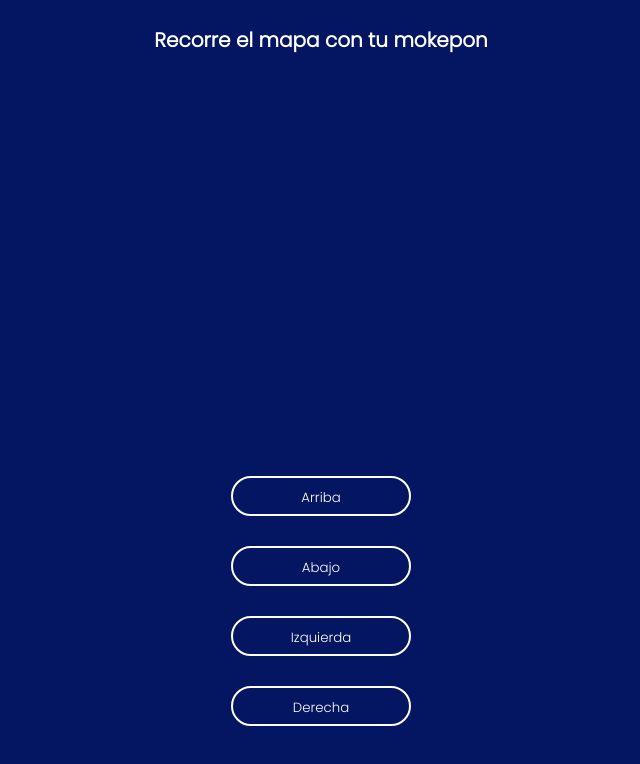
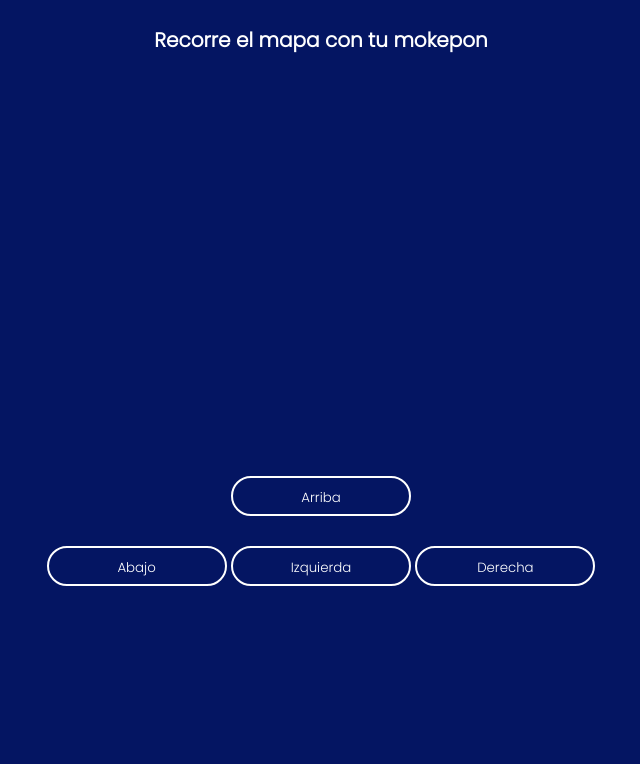
Before and after one commit to camilolam/basicProgramPlatzi, a plain HTML site: page programar/mokepon/mokepon.html in a window 1280 px wide. Both pictures are taken after a click on the button "Seleccionar". Shown: the whole page, without its empty margins (319-959 px from the left). Drawn offline with Linux system fonts and the light colour scheme.

Commit message:
Se organizar los botones

```diff
--- a/programar/mokepon/mokepon.html
+++ b/programar/mokepon/mokepon.html
@@ -22,9 +22,12 @@
             <h2 class="subtitulo">Recorre el mapa con tu mokepon</h2>
             <canvas id="mapa"></canvas>
             <button onmouseup="detenerMovimiento() " onmousedown = "moverArriba()"" class="boton-de-ataque">Arriba</button>
-            <button onmouseup="detenerMovimiento() " onmousedown = "moverAbajo()" class="boton-de-ataque">Abajo</button>
-            <button onmouseup="detenerMovimiento() " onmousedown = "moverIzquierda()" class="boton-de-ataque">Izquierda</button>
-            <button onmouseup="detenerMovimiento() " onmousedown = "moverDerecha()" class="boton-de-ataque">Derecha</button>
+            <div class="botones-abajo">
+                <button onmouseup="detenerMovimiento() " onmousedown = "moverAbajo()" class="boton-de-ataque">Abajo</button>
+                <button onmouseup="detenerMovimiento() " onmousedown = "moverIzquierda()" class="boton-de-ataque">Izquierda</button>
+                <button onmouseup="detenerMovimiento() " onmousedown = "moverDerecha()" class="boton-de-ataque">Derecha</button>
+            </div>
+
         </section>
 
         <section id="seleccionar-ataque">
```
